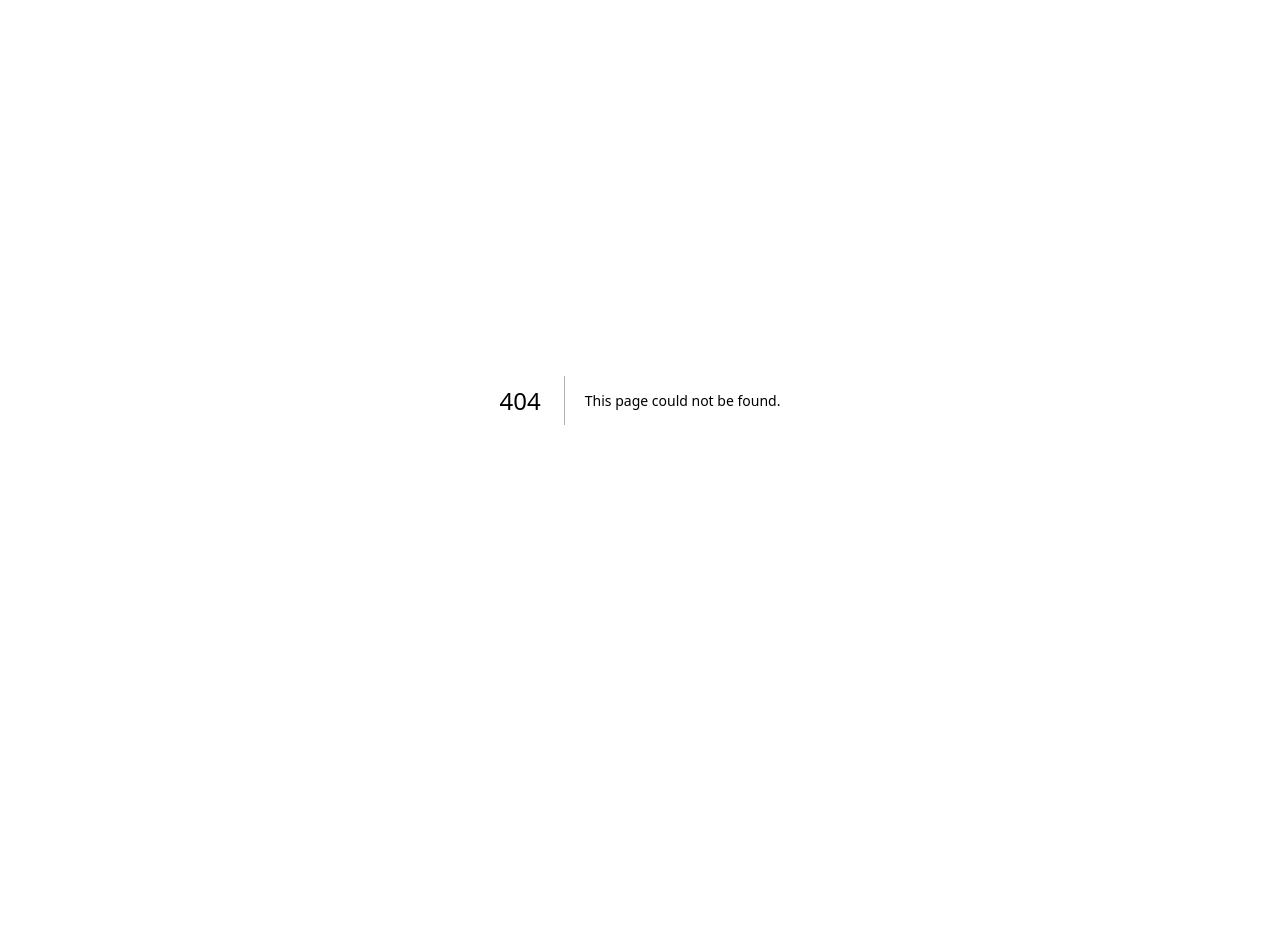
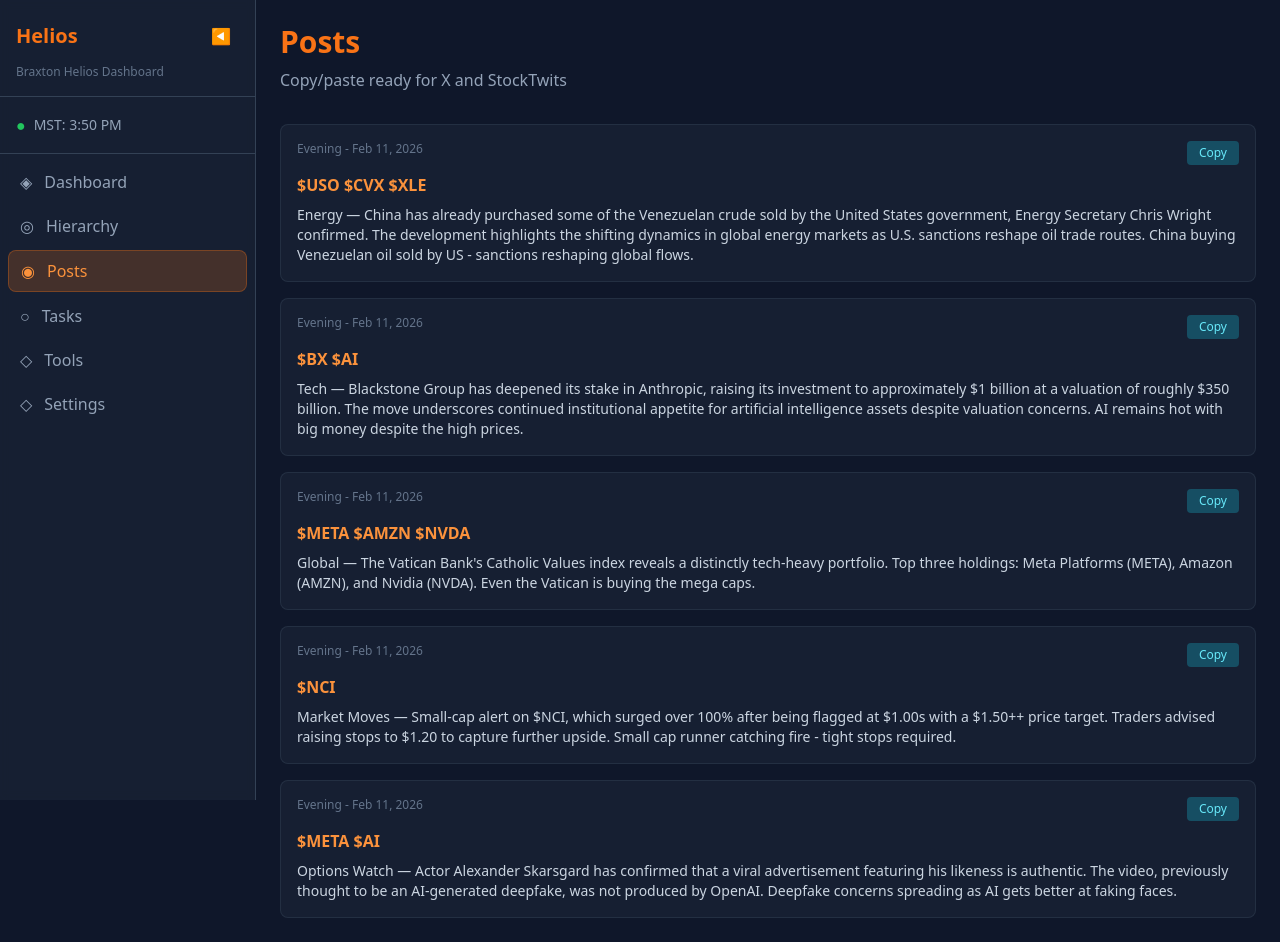
Before and after one commit to AAN2793/helios-dashboard, a Next.js app: page /posts in a window 1280 px wide. Before the commit this address had no page. Before the commit the page ends 800 px from the top, so only its background shows below. Built offline with nearby package versions, Linux system fonts and the light colour scheme.

Commit message:
Add Posts page for copy/paste content

```diff
--- a/components/Layout.js
+++ b/components/Layout.js
@@ -35,6 +35,7 @@
   const navItems = [
     { name: 'Dashboard', path: '/', emoji: '◈' },
     { name: 'Hierarchy', path: '/hierarchy', emoji: '◎' },
+    { name: 'Posts', path: '/posts', emoji: '◉' },
     { name: 'Tasks', path: '/tasks', emoji: '○' },
     { name: 'Tools', path: '/tools', emoji: '◇' },
     { name: 'Settings', path: '/settings', emoji: '◇' },
--- /dev/null
+++ b/pages/posts.js
@@ -0,0 +1,76 @@
+import Head from 'next/head'
+import { useState } from 'react'
+import Layout from '../components/Layout'
+
+export default function Posts() {
+  const [copied, setCopied] = useState(null)
+
+  const posts = [
+    {
+      time: 'Evening - Feb 11, 2026',
+      tickers: '$USO $CVX $XLE',
+      content: 'Energy — China has already purchased some of the Venezuelan crude sold by the United States government, Energy Secretary Chris Wright confirmed. The development highlights the shifting dynamics in global energy markets as U.S. sanctions reshape oil trade routes. China buying Venezuelan oil sold by US - sanctions reshaping global flows.'
+    },
+    {
+      time: 'Evening - Feb 11, 2026',
+      tickers: '$BX $AI',
+      content: 'Tech — Blackstone Group has deepened its stake in Anthropic, raising its investment to approximately $1 billion at a valuation of roughly $350 billion. The move underscores continued institutional appetite for artificial intelligence assets despite valuation concerns. AI remains hot with big money despite the high prices.'
+    },
+    {
+      time: 'Evening - Feb 11, 2026',
+      tickers: '$META $AMZN $NVDA',
+      content: 'Global — The Vatican Bank\'s Catholic Values index reveals a distinctly tech-heavy portfolio. Top three holdings: Meta Platforms (META), Amazon (AMZN), and Nvidia (NVDA). Even the Vatican is buying the mega caps.'
+    },
+    {
+      time: 'Evening - Feb 11, 2026',
+      tickers: '$NCI',
+      content: 'Market Moves — Small-cap alert on $NCI, which surged over 100% after being flagged at $1.00s with a $1.50++ price target. Traders advised raising stops to $1.20 to capture further upside. Small cap runner catching fire - tight stops required.'
+    },
+    {
+      time: 'Evening - Feb 11, 2026',
+      tickers: '$META $AI',
+      content: 'Options Watch — Actor Alexander Skarsgard has confirmed that a viral advertisement featuring his likeness is authentic. The video, previously thought to be an AI-generated deepfake, was not produced by OpenAI. Deepfake concerns spreading as AI gets better at faking faces.'
+    }
+  ]
+
+  const copyToClipboard = (index, text) => {
+    navigator.clipboard.writeText(text)
+    setCopied(index)
+    setTimeout(() => setCopied(null), 2000)
+  }
+
+  const getFullText = (post) => {
+    return `${post.tickers}\n${post.content}`
+  }
+
+  return (
+    <Layout title="Posts | Braxton Helios">
+      <header className="mb-8">
+        <h1 className="text-3xl font-bold text-orange-500">Posts</h1>
+        <p className="text-slate-400 mt-2">Copy/paste ready for X and StockTwits</p>
+      </header>
+
+      <div className="grid gap-4">
+        {posts.map((post, idx) => (
+          <div key={idx} className="card p-4">
+            <div className="flex justify-between items-start mb-2">
+              <span className="text-xs text-slate-500">{post.time}</span>
+              <button
+                onClick={() => copyToClipboard(idx, getFullText(post))}
+                className={`px-3 py-1 text-xs rounded transition-colors ${
+                  copied === idx
+                    ? 'bg-green-900 text-green-300'
+                    : 'bg-cyan-900 text-cyan-300 hover:bg-cyan-800'
+                }`}
+              >
+                {copied === idx ? 'Copied!' : 'Copy'}
+              </button>
+            </div>
+            <div className="font-bold text-orange-400 mb-2">{post.tickers}</div>
+            <div className="text-slate-300 text-sm whitespace-pre-wrap">{post.content}</div>
+          </div>
+        ))}
+      </div>
+    </Layout>
+  )
+}
```
